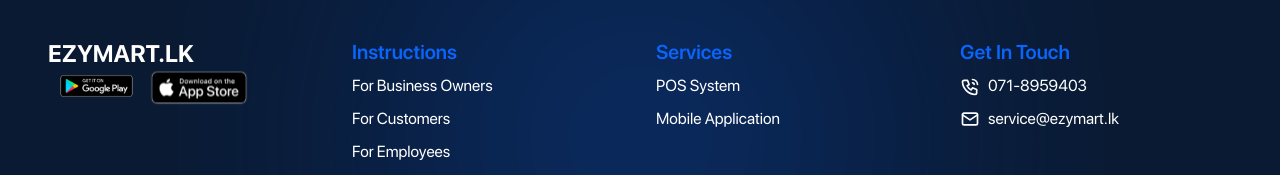
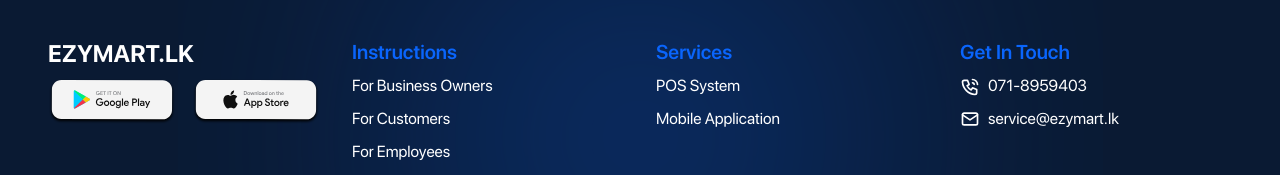
Before and after one commit to Team-vertex/ezy-mart-web-front-End-v2, a React (Vite) app: page / in a window 1280 px wide. Shown: the part 2872-3047 px from the top of the page. Built offline with nearby package versions, Linux system fonts and the light colour scheme; the HTML template or start-up script is replaced by a standard one.

Commit message:
Refactor Footer and Home components for improved image handling and layout

```diff
--- a/src/components/Footer.tsx
+++ b/src/components/Footer.tsx
@@ -14,17 +14,16 @@
       <div className="grid grid-cols-2 md:grid-cols-3 lg:grid-cols-4 gap-4 md:gap-8 !justify-between !items-start">
         <div className="flex flex-col">
           <p className="text-2xl font-bold text-white">EZYMART.LK</p>
-          <div className="flex flex-col lg:flex-row">
+          <div className="flex flex-col lg:flex-row items-center gap-4 mt-2">
             <Image
               src="/images/core/google-play.svg"
-              alt="phone"
-              className="w-full lg:w-10 lg:h-8"
+              alt="Google Play"
+              className="!w-32 lg:w-40 !h-auto"
             />
             <Image
               src="/images/core/app-store.svg"
-              alt="phone"
-              width={25}
-              height={20}
+              alt="App Store"
+              className="!w-32 lg:w-40 !h-auto"
             />
           </div>
         </div>
--- a/src/pages/public/Home.tsx
+++ b/src/pages/public/Home.tsx
@@ -162,7 +162,7 @@
         <div className="flex flex-col-reverse lg:flex-row gap-4 items-center">
           <div className="relative lg:w-1/2">
             <Image
-              src="/public/images/home/business-img-1.svg"
+              src="/images/home/business-img-1.svg"
               alt="Business Owners"
               className="w-full !object-contain !rounded-lg max-h-[300px] md:max-h-[400px] 2xl:max-h-[500px] transition-all duration-300"
             />
@@ -218,7 +218,7 @@
           </div>
           <div className="relative md:w-1/2">
             <Image
-              src="/public/images/home/customer-img-1.svg"
+              src="/images/home/customer-img-1.svg"
               alt="For Customers"
               className="!w-full !object-cover !rounded-lg max-h-[300px] md:max-h-[400px] 2xl:max-h-[500px] transition-all duration-300"
             />
```
Also changed, not shown: public/images/core/app-store.svg, public/images/core/google-play.svg.
